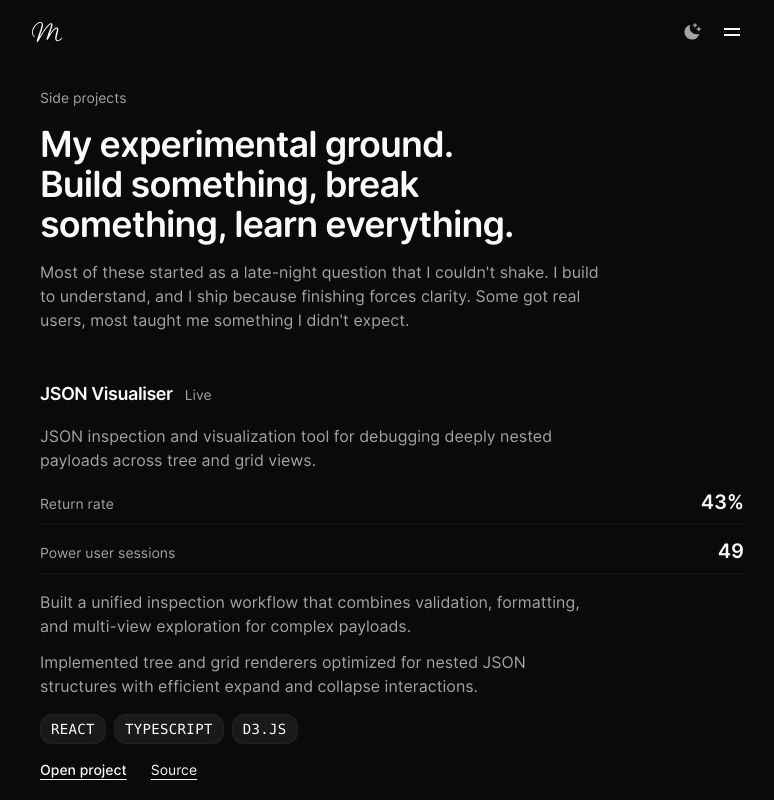
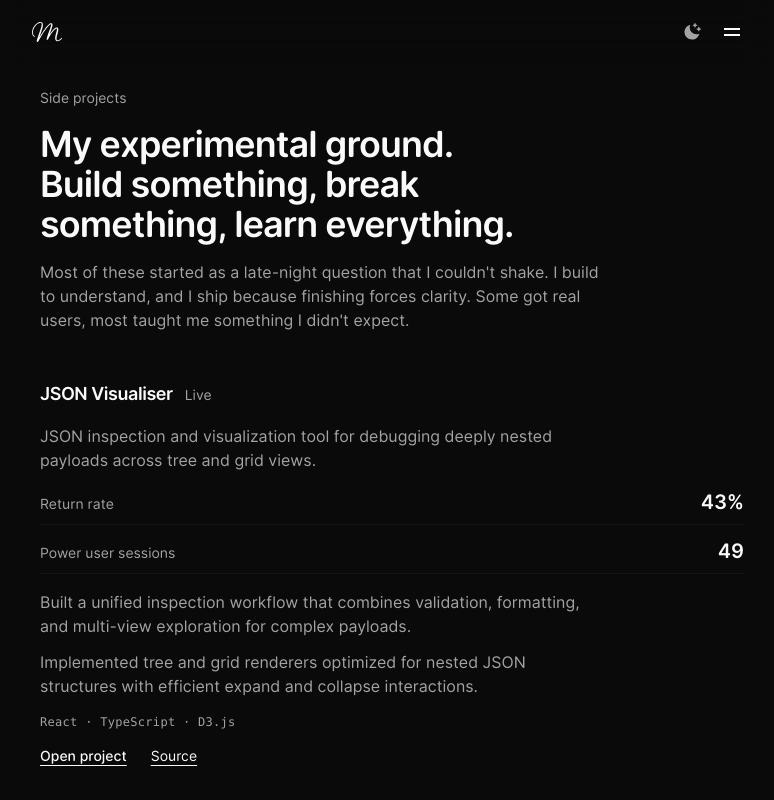
Before and after one commit to thatbeautifuldream/portfolio, a Next.js app: page /projects in a window 1280 px wide. Shown: the top 800 px of the page, without its empty margins (248-1022 px from the left). Built offline with nearby package versions, Linux system fonts and the light colour scheme.

Commit message:
fix data vs ui gaps: guard empty metrics, add missing text-base across projects, blog, and talks pages

```diff
--- a/app/blog/[slug]/page.tsx
+++ b/app/blog/[slug]/page.tsx
@@ -86,7 +86,7 @@ export default async function BlogPostPage({
                 <h1 className="max-w-[24ch] text-3xl font-semibold tracking-tight text-pretty md:text-5xl">
                   {post.title}
                 </h1>
-                <p className="max-w-[56ch] text-pretty text-muted-foreground">
+                <p className="max-w-[56ch] text-base text-pretty text-muted-foreground">
                   {post.description}
                 </p>
               </header>
--- a/app/projects/page.tsx
+++ b/app/projects/page.tsx
@@ -1,6 +1,5 @@
 import Link from "next/link"
 
-import { Badge } from "@/components/ui/badge"
 import { projects } from "@/lib/portfolio-data"
 import { createMetadata } from "@/lib/metadata"
 
@@ -23,7 +22,7 @@ export default function ProjectsPage() {
               My experimental ground. Build something, break something, learn
               everything.
             </h1>
-            <p className="max-w-[56ch] text-pretty text-muted-foreground">
+            <p className="max-w-[56ch] text-base text-pretty text-muted-foreground">
               Most of these started as a late-night question that I
               couldn&apos;t shake. I build to understand, and I ship because
               finishing forces clarity. Some got real users, most taught me
@@ -50,6 +49,7 @@ export default function ProjectsPage() {
                   {project.description}
                 </p>
 
+                {project.metrics.length > 0 && (
                   <div className="grid gap-3">
                     {project.metrics.map((metric) => (
                       <div
@@ -65,6 +65,7 @@ export default function ProjectsPage() {
                       </div>
                     ))}
                   </div>
+                )}
 
                 <div className="grid gap-3">
                   {project.highlights.map((highlight) => (
@@ -77,11 +78,9 @@ export default function ProjectsPage() {
                   ))}
                 </div>
 
-                <div className="flex flex-wrap gap-2">
-                  {project.tags.map((tag) => (
-                    <Badge key={tag}>{tag}</Badge>
-                  ))}
-                </div>
+                <p className="font-mono text-xs tracking-wide text-muted-foreground">
+                  {project.tags.join(" · ")}
+                </p>
 
                 <div className="flex flex-wrap items-center gap-x-6 gap-y-2 text-sm">
                   <Link href={project.href} className="font-medium">
--- a/app/talks/page.tsx
+++ b/app/talks/page.tsx
@@ -60,7 +60,7 @@ export default function talksPage() {
             <h2 className="max-w-[24ch] text-2xl font-semibold tracking-tight">
               Contributions that started as problems I hit at work.
             </h2>
-            <p className="max-w-[56ch] text-pretty text-muted-foreground">
+            <p className="max-w-[56ch] text-base text-pretty text-muted-foreground">
               While building AI chat interfaces at Merlin, the core challenge
               was rendering streamed markdown responses cleanly. That led me to
               Streamdown, Vercel&apos;s open source markdown renderer built for
```
Lines whose indentation alone changed are shown as unchanged.
